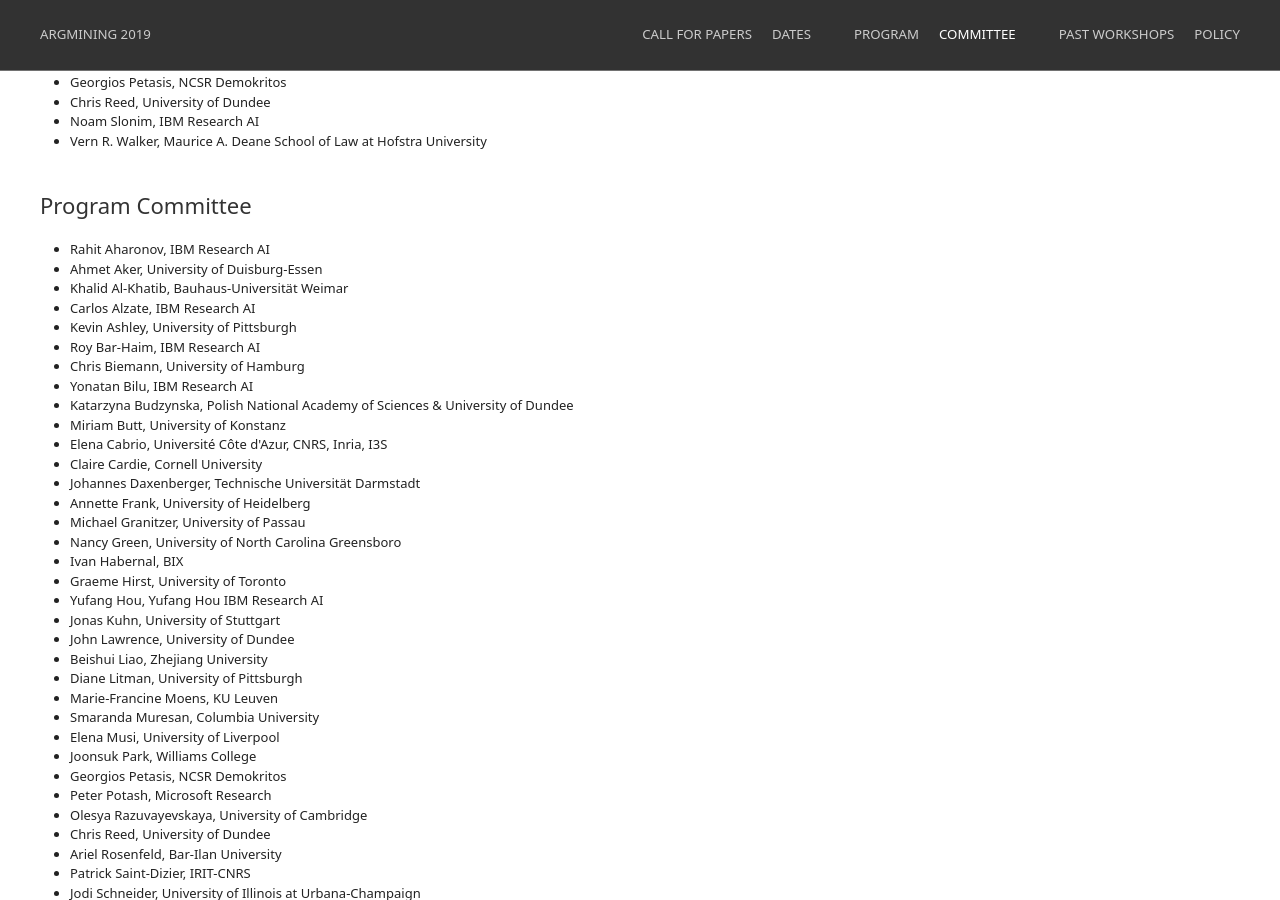
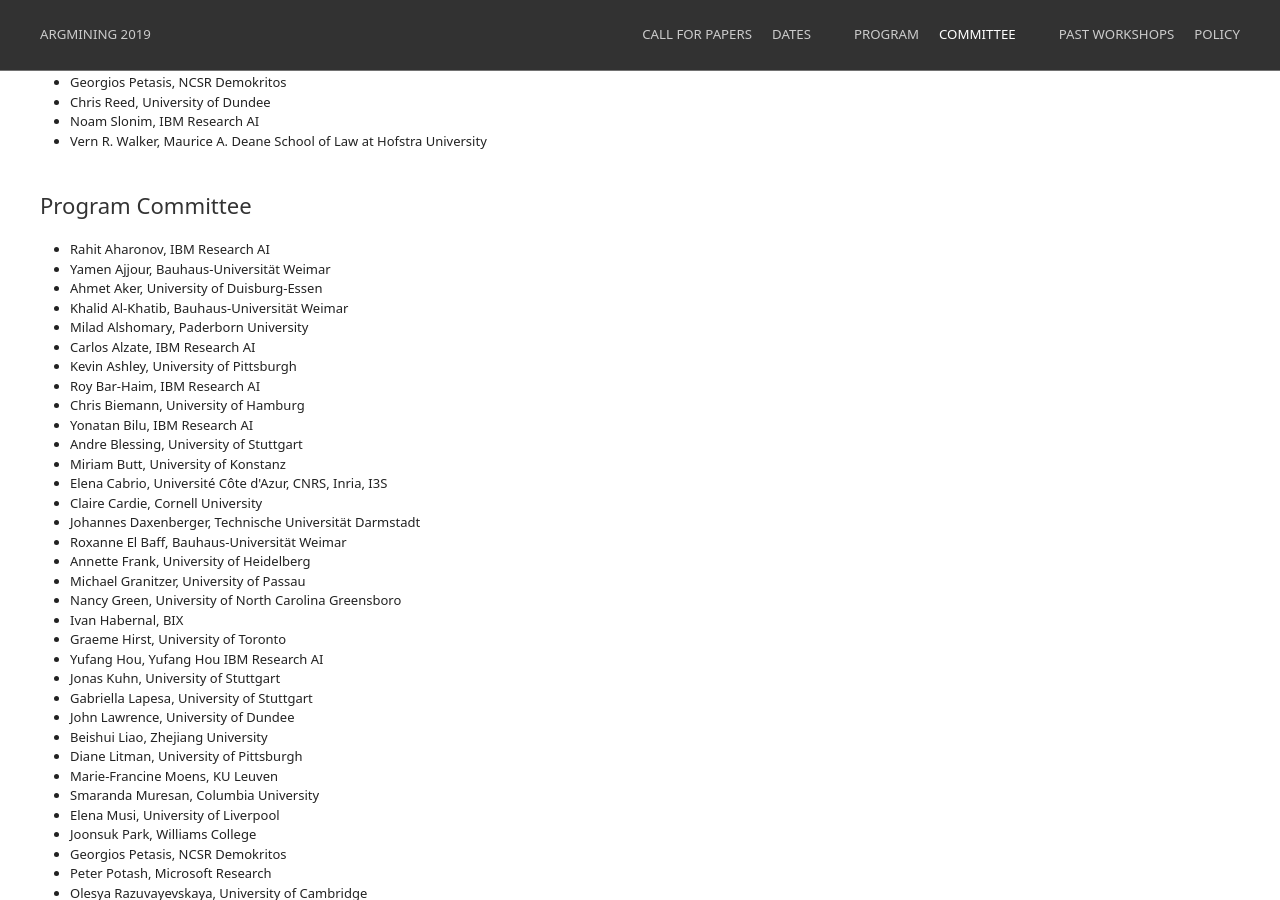
Before and after one commit to argmining19-webis-de/argmining19-webis-de.github.io, a Jekyll site: the page built from organizing-committee.html, in a window 1280 px wide and 900 px high, scrolled down 660 px. Built offline with Jekyll 4.4.1, drawn with Linux system fonts in a browser that asks for light colours; some of the changed text lies outside the part shown.

Commit message:
changed committee

```diff
--- a/organizing-committee.html
+++ b/organizing-committee.html
@@ -27,21 +27,24 @@ description: Committee
         </ul>
         <h2>Program Committee</h2>
         <ul>
+
             <li>Rahit Aharonov, IBM Research AI</li>
+            <li>Yamen Ajjour, Bauhaus-Universität Weimar</li>
             <li>Ahmet Aker, University of Duisburg-Essen</li>
             <li>Khalid Al-Khatib, Bauhaus-Universität Weimar</li>
+            <li>Milad Alshomary, Paderborn University</li>
             <li>Carlos Alzate, IBM Research AI</li>
             <li>Kevin Ashley, University of Pittsburgh</li> <!---->
 
             <li>Roy Bar-Haim, IBM Research AI</li>
             <li>Chris Biemann, University of Hamburg</li>
             <li>Yonatan Bilu, IBM Research AI</li>
-
-            <li>Katarzyna Budzynska, Polish National Academy of Sciences & University of Dundee</li>
+            <li>Andre Blessing, University of Stuttgart</li>
             <li>Miriam	Butt, University of Konstanz</li>
             <li>Elena Cabrio, Université Côte d'Azur, CNRS, Inria, I3S</li>
             <li>Claire Cardie, Cornell University</li><!---->
             <li>Johannes Daxenberger, Technische Universität Darmstadt</li>
+            <li>Roxanne El Baff, Bauhaus-Universität Weimar</li>
             <li>Annette Frank, University of Heidelberg</li>
             <li>Michael Granitzer, University of Passau</li>
             <li>Nancy Green, University of North Carolina Greensboro</li><!---->
@@ -49,6 +52,7 @@ description: Committee
             <li>Graeme Hirst, University of Toronto</li>
             <li>Yufang Hou, Yufang	Hou	IBM Research AI</li>
             <li>Jonas Kuhn, University of Stuttgart</li>
+            <li>Gabriella Lapesa, University of Stuttgart</li>
             <li>John Lawrence, University of Dundee</li>
             <li>Beishui Liao, Zhejiang University</li>
             <li>Diane Litman, University of Pittsburgh</li><!---->
@@ -67,12 +71,12 @@ description: Committee
             <li>Patrick Saint-Dizier, IRIT-CNRS</li>
             <li>Jodi Schneider, University of Illinois at Urbana-Champaign</li>
             <li>Noam Slonim, IBM Research AI</li>
-            <li>Christian Stab,	Technische Universität Darmstadt</li>
             <li>Manfred Stede, University of Potsdam</li>
             <li>Nicolas Turenne, Université Paris-Est Marne-la-Vallée</li>
             <li>Serena Villata,	CNRS</li>
             <li>Vern R. Walker,	Maurice A. Deane School of Law at Hofstra University</li><!---->
             <li>Zhongyu Wei, Fudan University</li>
+            <li>Magdalena Wolska, Bauhaus-Universität Weimar</li>
             <li>Adam Wyner, Swansea University</li>
 
         </ul>
```
